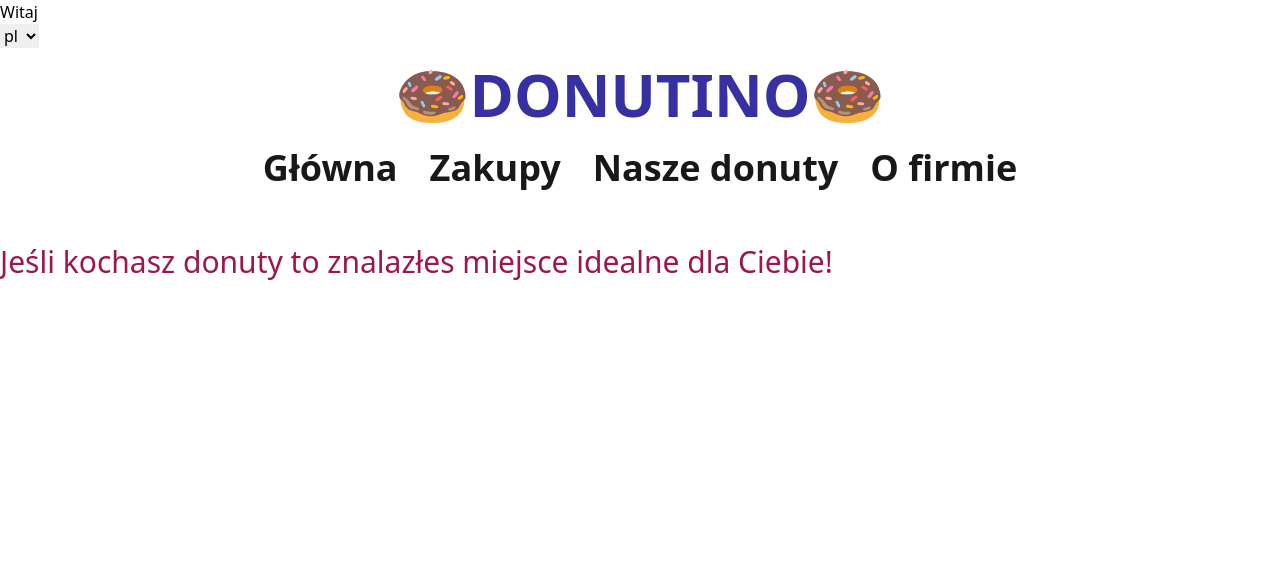
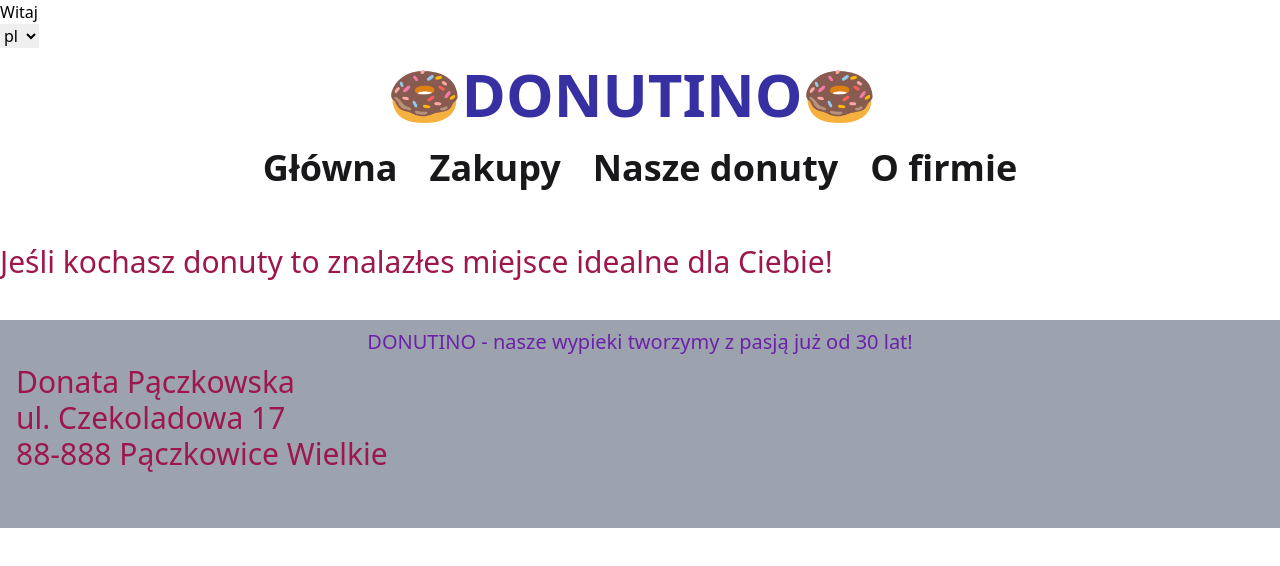
Before and after one commit to DominoxB/donutshop, a Vue app: page / in a window 1280 px wide. Shown: the top 566 px of the page. Built offline with nearby package versions, Linux system fonts and the light colour scheme.

Commit message:
add footer

```diff
--- /dev/null
+++ b/src/components/atoms/Footer.vue
@@ -0,0 +1,16 @@
+<template>
+    <footer>
+        <div class="bg-gray-400 relative bottom-0 left-0 right-0 h-52 mt-10">
+            <div class="block text-xl text-purple-800 text-center py-2">DONUTINO - nasze wypieki tworzymy z pasją już od 30 lat!</div>
+            <div class="justify-start items-center pl-4">Donata Pączkowska<br>
+            ul. Czekoladowa 17<br>
+            88-888 Pączkowice Wielkie</div>
+        </div>
+    </footer>
+</template>
+
+<script>
+export default {
+    name: 'FooterSection',
+}
+</script>
--- a/src/components/molecules/Navbar.vue
+++ b/src/components/molecules/Navbar.vue
@@ -1,7 +1,7 @@
 <template>
   <div class="sticky top-0 bg-white w-screen pt-4 z-10 md:relative lg:relative">
     <div
-      class="flex pl-4 pr-4 md:block justify-between text-2xl md:text-4xl md:text-center md:pb-4 lg:text-6xl lg:text-center lg:pb-4 font-bold text-indigo-800"
+      class="flex pr-4 md:block justify-between text-2xl md:text-4xl md:text-center md:pb-4 lg:text-6xl lg:text-center lg:pb-4 font-bold text-indigo-800"
     >
       <span class="block my-auto">🍩DONUTINO🍩</span>
       <NavbarHamburger
--- a/src/main.js
+++ b/src/main.js
@@ -5,5 +5,4 @@ import "./index.css";
 import router from "./router/index.js";
 import i18n from './locale/index.js'
 
-
 createApp(App).use(router).use(i18n).use(createPinia()).mount("#app");
--- a/src/views/DonutShop.vue
+++ b/src/views/DonutShop.vue
@@ -1,13 +1,16 @@
 <template>
   <DonutList></DonutList>
+  <Footer></Footer>
 </template>
 
 <script>
 import DonutList from '@/components/molecules/DonutList.vue'
+import Footer from '@/components/atoms/Footer.vue';
 export default {
   name: "DonutShop",
   components: {
-    DonutList
-  }
+    DonutList,
+    Footer
+}
 };
 </script>
--- a/src/views/Home.vue
+++ b/src/views/Home.vue
@@ -1,11 +1,16 @@
 <template>
   <div class="container mx-auto">
     <p>{{ $t("message.header") }}</p>
+    <Footer></Footer>
   </div>
 </template>
 
 <script>
+  import Footer from '../components/atoms/Footer.vue'
 export default {
-  name: "HomePage",
+    name: "HomePage",
+    components: {
+      Footer
+    }
 };
 </script>
```
